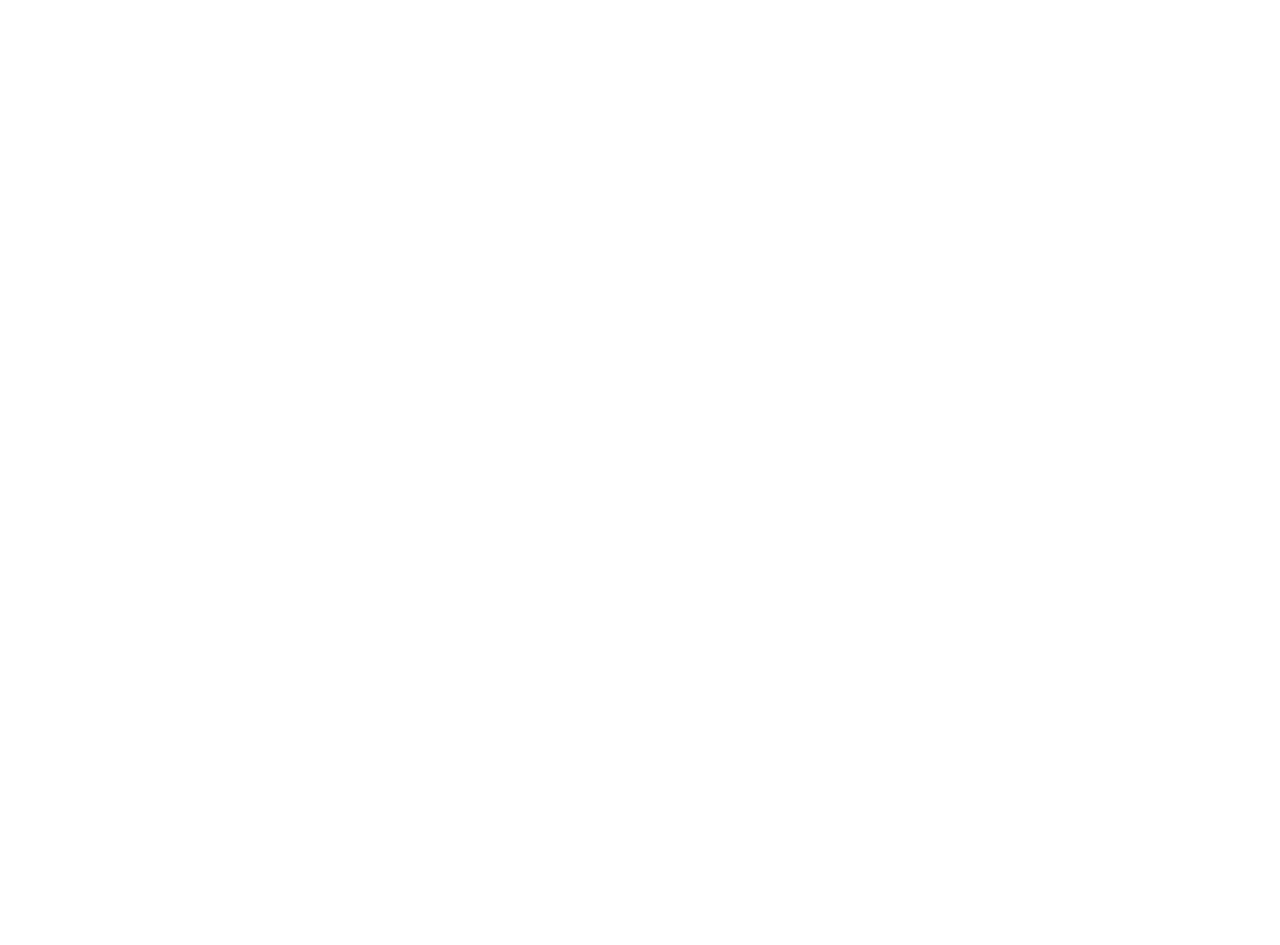
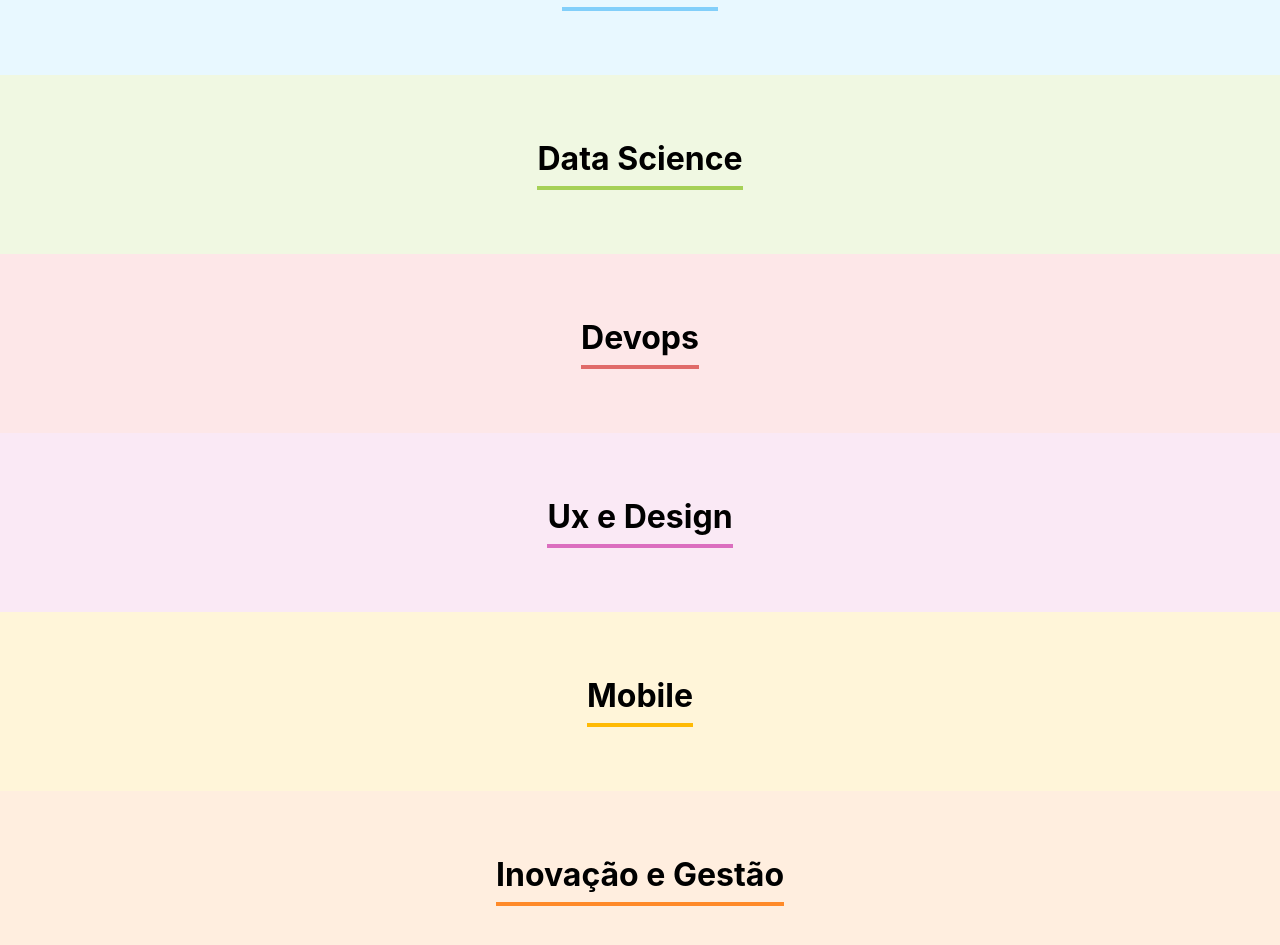
Before and after one commit to hideakifukami/organo-project, a React (Create React App) app: page / in a window 1280 px wide. Shown: the part 1760-2705 px from the top of the page. Before the commit the page ends 1602 px from the top, so only its background shows below. Built offline with nearby package versions, Linux system fonts and the light colour scheme; the HTML template or start-up script is replaced by a standard one.

Commit message:
style times

```diff
--- a/src/App.js
+++ b/src/App.js
@@ -6,6 +6,44 @@
 
 function App() {
 
+  const times = [
+    {
+      nome: 'Programação',
+      corPrimaria: '#57C278',
+      corSecundaria: '#D9F7E9'
+    },
+    {
+      nome: 'Front-End',
+      corPrimaria: '#82CFFA',
+      corSecundaria: '#E8F8FF'
+    },
+    {
+      nome: 'Data Science',
+      corPrimaria: '#A6D157',
+      corSecundaria: '#F0F8E2'
+    },
+    {
+      nome: 'Devops',
+      corPrimaria: '#E06B69',
+      corSecundaria: '#FDE7E8'
+    },
+    {
+      nome: 'Ux e Design',
+      corPrimaria: '#DB6EBF',
+      corSecundaria: '#FAE9F5'
+    },
+    {
+      nome: 'Mobile',
+      corPrimaria: '#FFBA05',
+      corSecundaria: '#FFF5D9'
+    },
+    {
+      nome: 'Inovação e Gestão',
+      corPrimaria: '#FF8A29',
+      corSecundaria: '#FFEEDF'
+    },
+
+]
 
   const [colaboradores, setColaboradores] = useState([])
 
@@ -18,9 +56,8 @@
     <div className="App">
       <Banner />
       <Formulario  aoColaboradorCadastrado={colaborador => aoNovoColaboradorAdicionado(colaborador)}/>
-      <Time nome='Programação'/>
-      <Time nome='Front-End'/>
-      <Time nome='Data Science'/>
+
+      {times.map(time => <Time key={time.nome} nome={time.nome} corPrimaria={time.corPrimaria} corSecundaria={time.corSecundaria}/>)}
     </div>
   );
 }
--- a/src/componentes/Time/Time.css
+++ b/src/componentes/Time/Time.css
@@ -0,0 +1,11 @@
+.time {
+    text-align: center;
+    padding: 32px;
+}
+
+.time h3 {
+    font-size: 32px;
+    border-bottom: 4px solid;
+    display: inline-block;
+    padding-bottom: 8px;
+}
--- a/src/componentes/Time/index.js
+++ b/src/componentes/Time/index.js
@@ -1,9 +1,12 @@
 import './Time.css'
 
+// dumb component - componente estático - visual
 const Time = (props) => {
+    const css = { backgroundColor: props.corSecundaria }
+
     return (
-        <section>
-            <h3>{props.nome}</h3>
+        <section className='time' style={css}>
+            <h3 style={{ borderColor: props.corPrimaria}}>{props.nome}</h3>
         </section>
     )
 }
```
